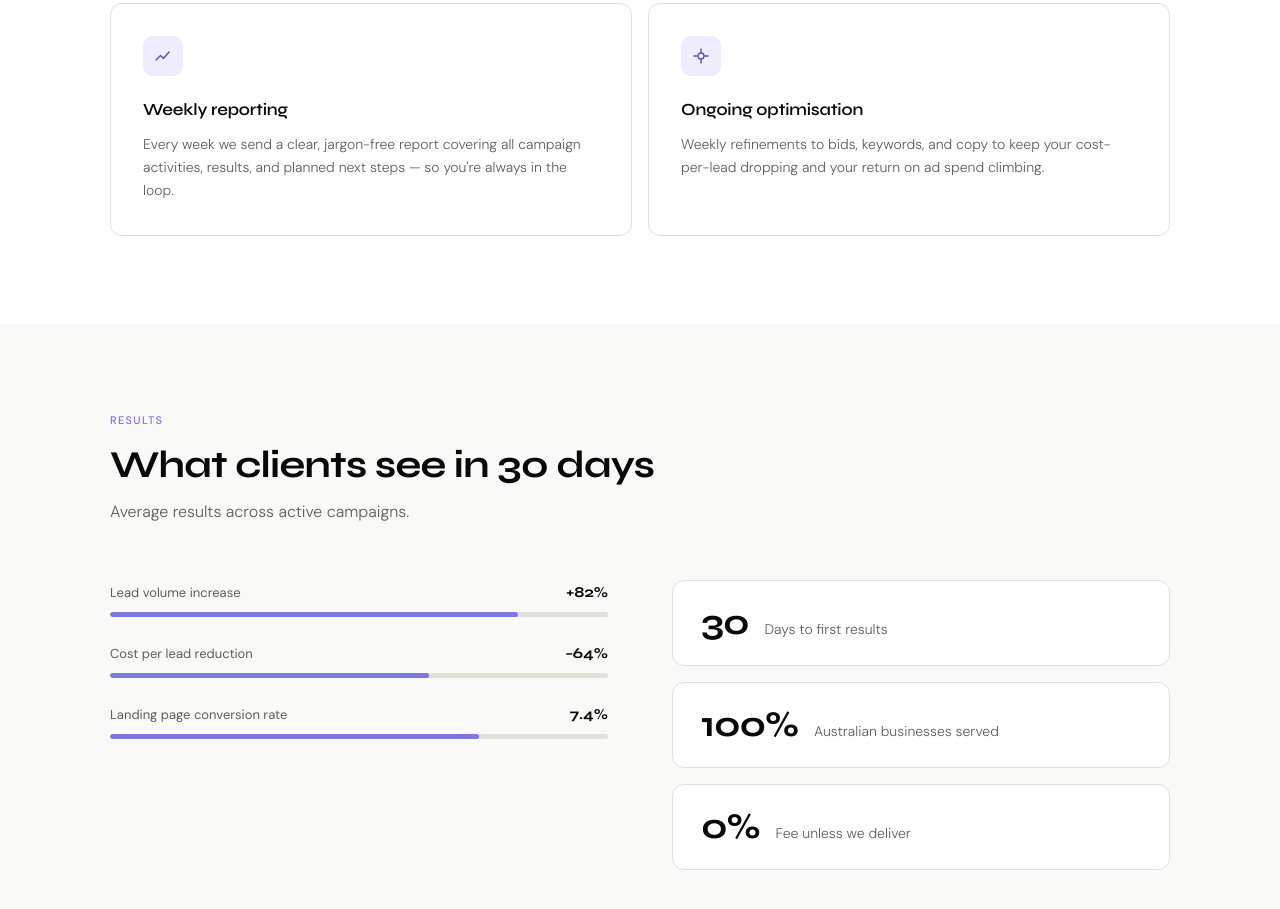
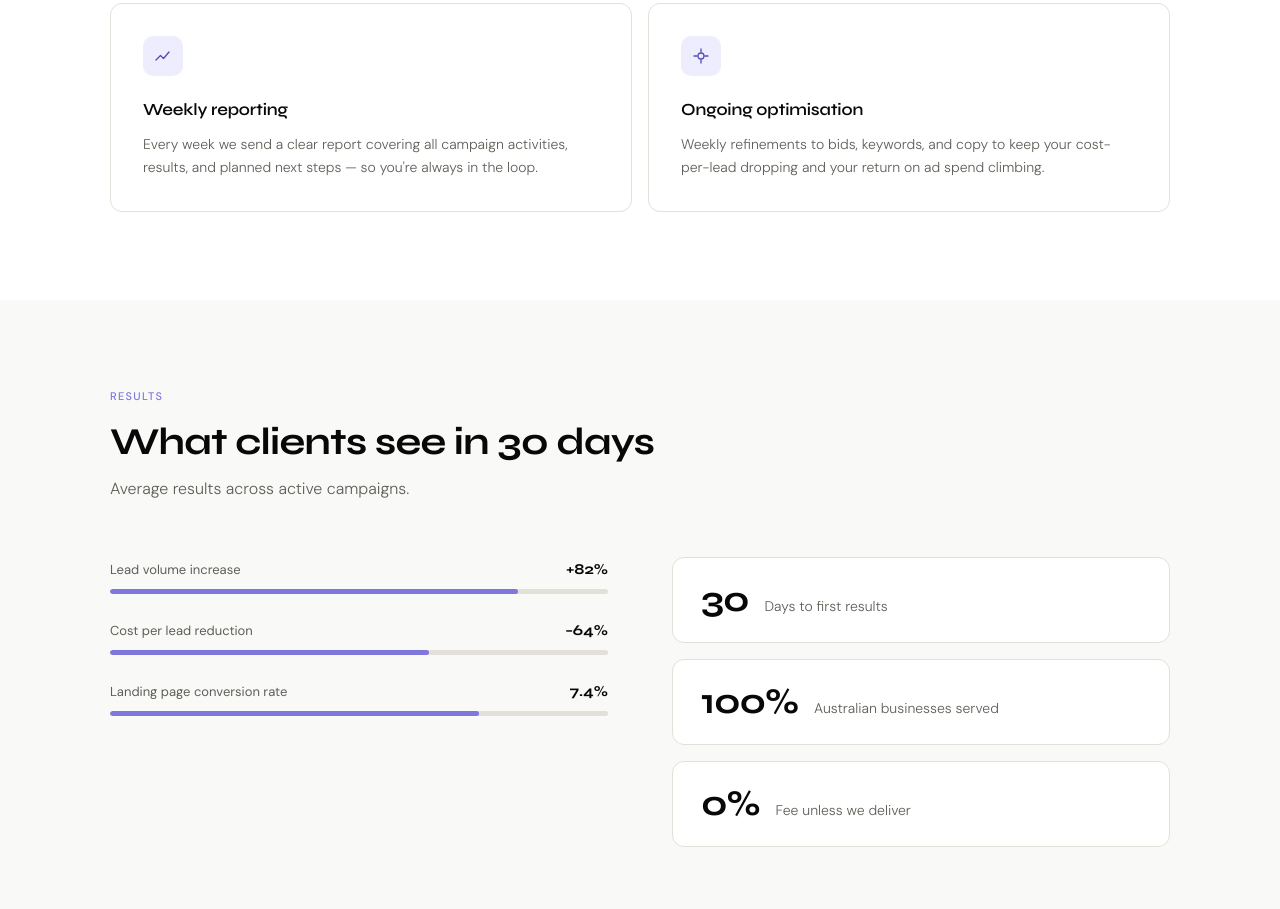
Before and after one commit to scmktg/sc-marketing, a plain HTML site: page index.html in a window 1280 px wide. Shown: the part 1915-2824 px from the top of the page. Drawn offline with Linux system fonts and the light colour scheme.

```diff
--- a/index.html
+++ b/index.html
@@ -647,7 +647,7 @@
             </svg>
           </div>
           <h3>Weekly reporting</h3>
-          <p>Every week we send a clear, jargon-free report covering all campaign activities, results, and planned next steps — so you're always in the loop.</p>
+          <p>Every week we send a clear report covering all campaign activities, results, and planned next steps — so you're always in the loop.</p>
         </div>
         <div class="service-card fade-up" style="transition-delay:0.2s">
           <div class="service-icon">
```
